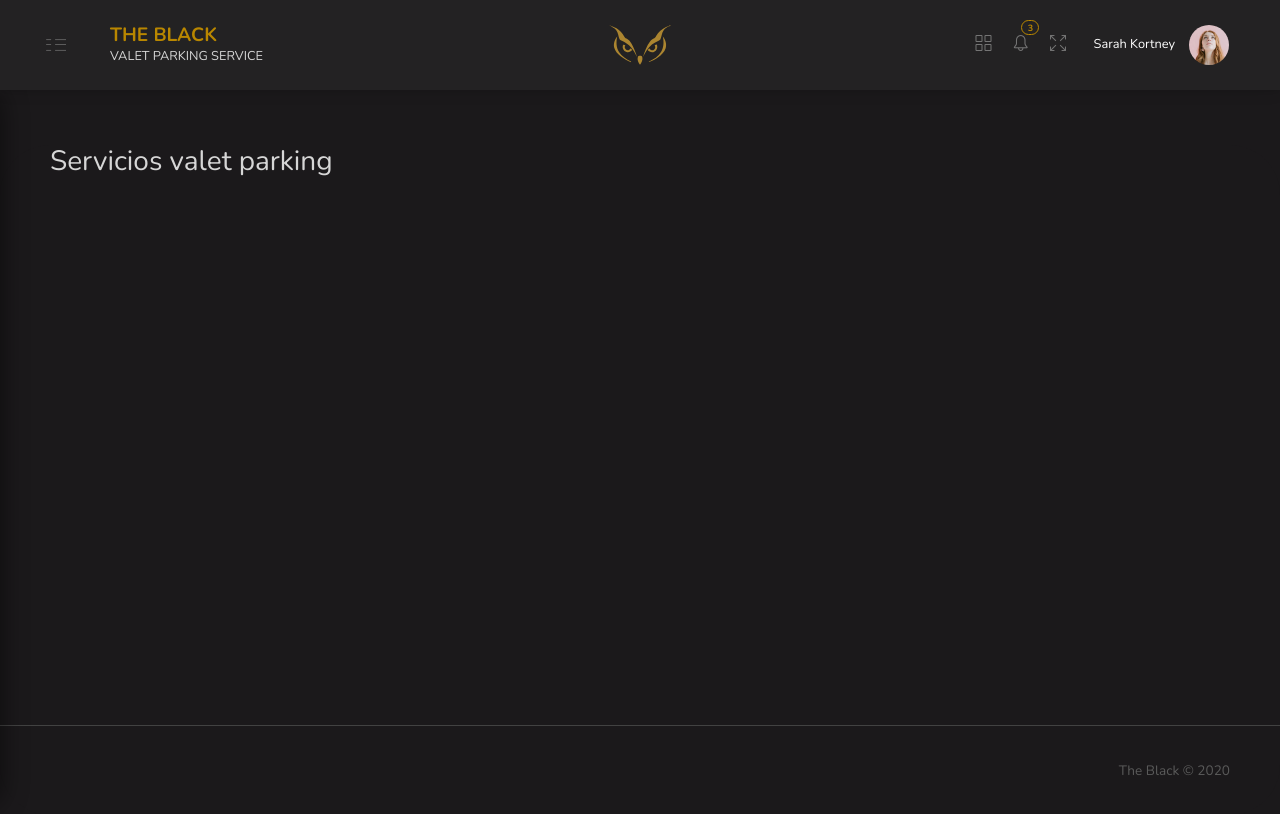
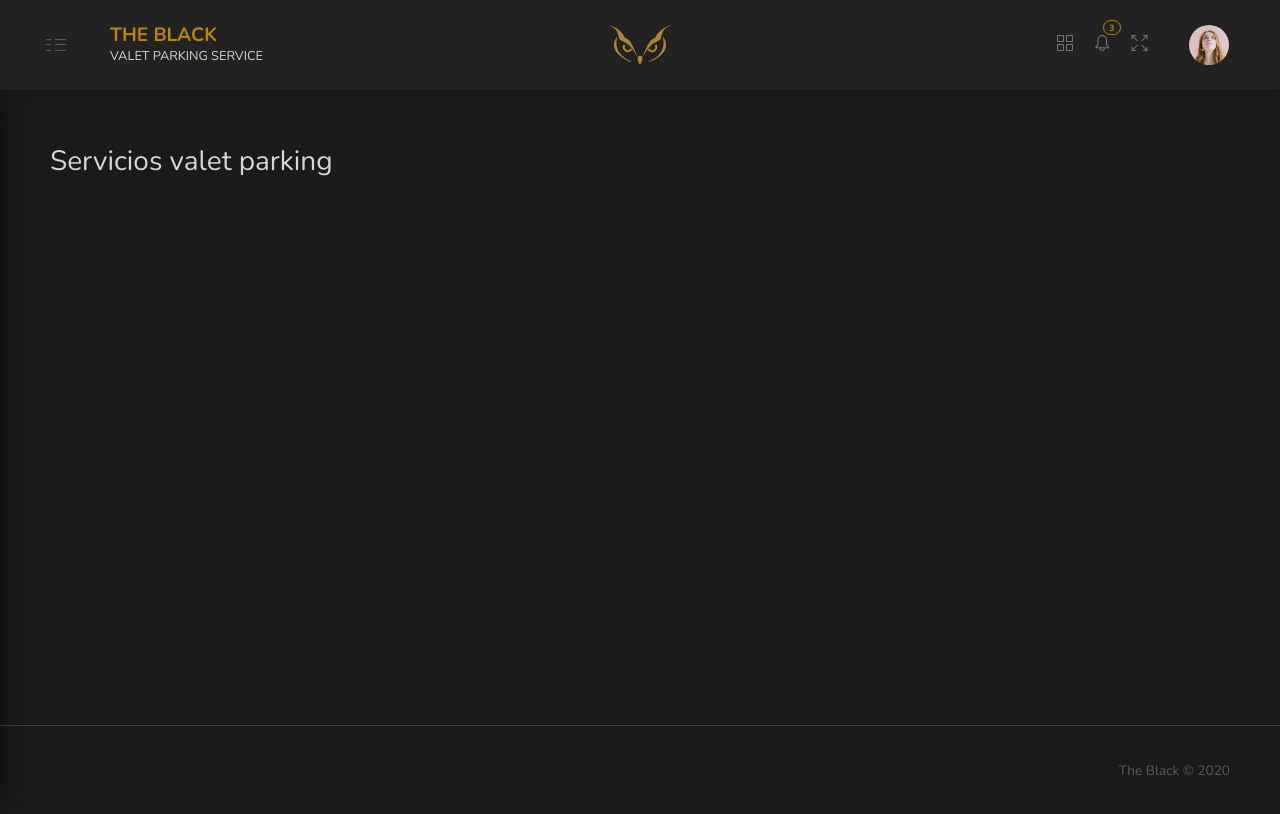
Before and after one commit to pablosalazar/the-black-project, a React app in the folder webapp/: page /app/servicios-de-parqueo in a window 1280 px wide. Built offline with nearby package versions, Linux system fonts and the light colour scheme; sample sign-in values are in the browser's storage.

Commit message:
Add role of an user in the topnav

```diff
--- a/webapp/src/containers/navs/Topnav.js
+++ b/webapp/src/containers/navs/Topnav.js
@@ -24,11 +24,11 @@ import {
 import { MobileMenuIcon, MenuIcon } from '../../components/svg';
 import TopnavEasyAccess from './Topnav.EasyAccess';
 import TopnavNotifications from './Topnav.Notifications';
+import Avatar from 'react-avatar';
 
 class TopNav extends Component {
   constructor(props) {
     super(props);
-
     this.state = {
       isInFullScreen: false,
       searchKeyword: '',
@@ -213,7 +213,7 @@ class TopNav extends Component {
           <span className="logo d-none d-xs-block" />
           <span className="logo-mobile d-block d-xs-none" />
         </a>
-        <div className="navbar-right">
+        <div className="navbar-right d-flex justify-content-end">
           <div className="header-icons d-inline-block align-middle">
             <TopnavEasyAccess />
             <TopnavNotifications />
@@ -232,8 +232,11 @@ class TopNav extends Component {
           </div>
           <div className="user d-inline-block">
             <UncontrolledDropdown className="dropdown-menu-right">
-              <DropdownToggle className="p-0" color="empty">
-                <span className="name mr-1">Sarah Kortney</span>
+              <DropdownToggle className="d-flex p-0" color="empty">
+                <div className="name text-right mr-1">
+                  <div>{this.props.user.name}</div>
+                  <div className="text-primary">{this.props.user.role}</div>
+                </div>
                 <span>
                   <img alt="Profile" src="/assets/img/profile-pic-l.jpg" />
                 </span>
@@ -256,12 +259,14 @@ class TopNav extends Component {
   }
 }
 
-const mapStateToProps = ({ menu, settings }) => {
+const mapStateToProps = ({ menu, authUser }) => {
+  const { user } = authUser;
   const { containerClassnames, menuClickCount, selectedMenuHasSubItems } = menu;
   return {
     containerClassnames,
     menuClickCount,
     selectedMenuHasSubItems,
+    user,
   };
 };
 export default connect(mapStateToProps, {
```
Also changed, not shown: 1 other file (tests, documents, lock files or other folders).
